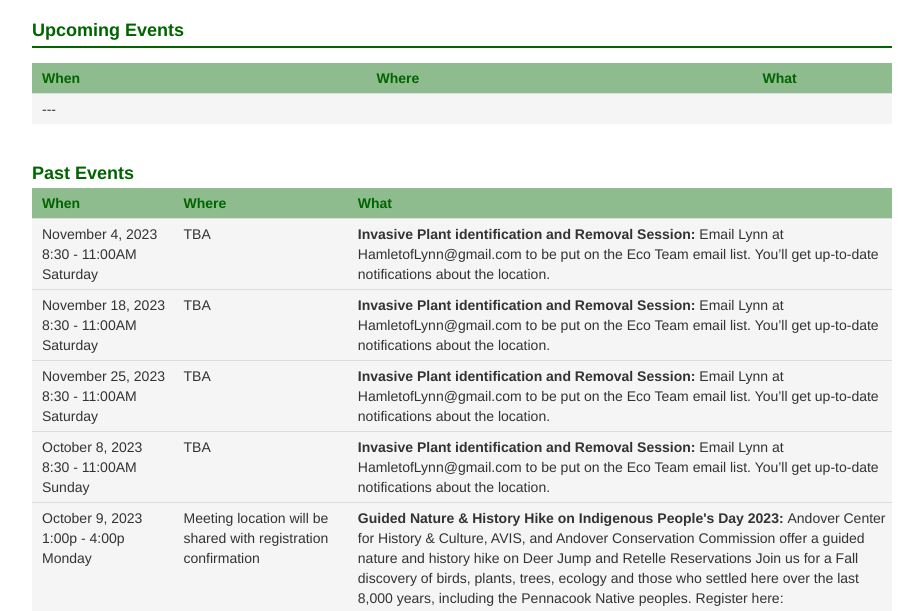
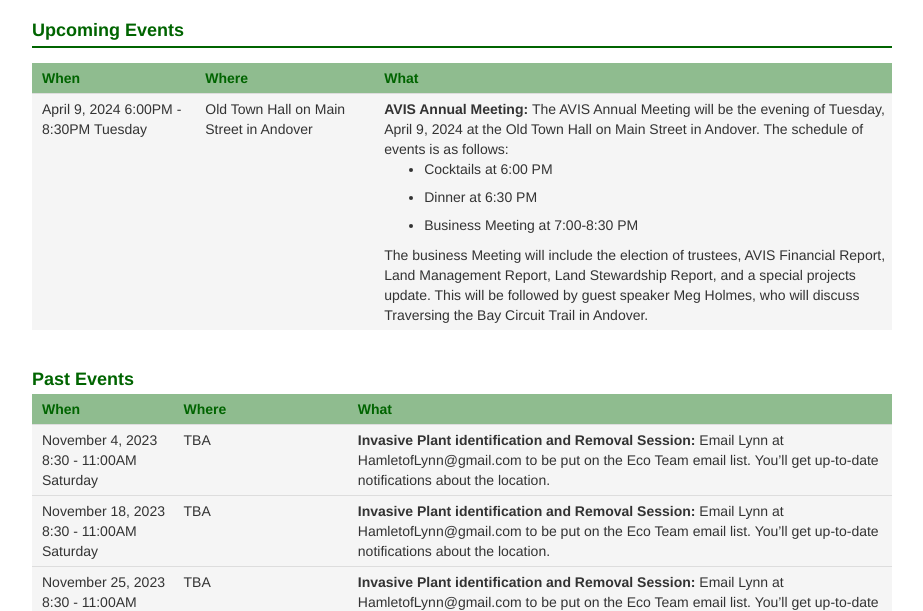
Before and after one commit to avisandover/avis-website, a Jekyll site: the page built from events.html, in a window 1280 px wide and 900 px high, cut to the strip 289-900 px from the top of the window. Shown: the whole strip, without its empty margins (178-1101 px from the left). Built offline with Jekyll 4.4.1, drawn with Linux system fonts in a browser that asks for light colours; nearby versions of some CDN libraries.

Commit message:
AVIS Meeting entry

```diff
--- a/_layouts/cal.html
+++ b/_layouts/cal.html
@@ -29,6 +29,12 @@
         editable: true,
         eventLimit: true, // allow "more" link when too many events
         events: [
+          {
+            title: 'AVIS Annual Meeting',
+            start: "2024-04-09T18:00:00-00:00",
+            end: "2024-04-09T20:30:00-00:00",
+            url: "/events.html"
+          },
           {
             title: 'Trails & Sails',
             start: "2023-09-15T01:00:00-00:00",
--- a/events.html
+++ b/events.html
@@ -25,8 +25,25 @@
 		</thead>
 
 		<tr>
-			<td colspan="3">
-				---
+			<td>
+				April 9, 2024 6:00PM - 8:30PM Tuesday
+			</td>
+			<td>
+				Old Town Hall on Main Street in Andover
+			</td>
+			<td>
+				<b>AVIS Annual Meeting: </b>
+				The AVIS Annual Meeting will be the evening of Tuesday, April 9, 2024 at the Old Town Hall on Main
+				Street in Andover. The schedule of events is as follows:
+				<ul>
+					<li>Cocktails at 6:00 PM </li>
+					<li>Dinner at 6:30 PM</li>
+					<li>Business Meeting at 7:00-8:30 PM</li>
+				</ul>
+
+				The business Meeting will include the election of trustees, AVIS Financial Report, Land Management
+				Report, Land Stewardship Report, and a special projects update. This will be followed by guest speaker
+				Meg Holmes, who will discuss Traversing the Bay Circuit Trail in Andover.
 			</td>
 		</tr>
 
--- a/index.html
+++ b/index.html
@@ -133,7 +133,7 @@
           <h2>Upcoming Events</h2>
 
           <p>
-            None
+            <a href="/events.html">Apr 9 @ 6:00p: AVIS Annual</a><br />
           </p>
 
           <p>
```
